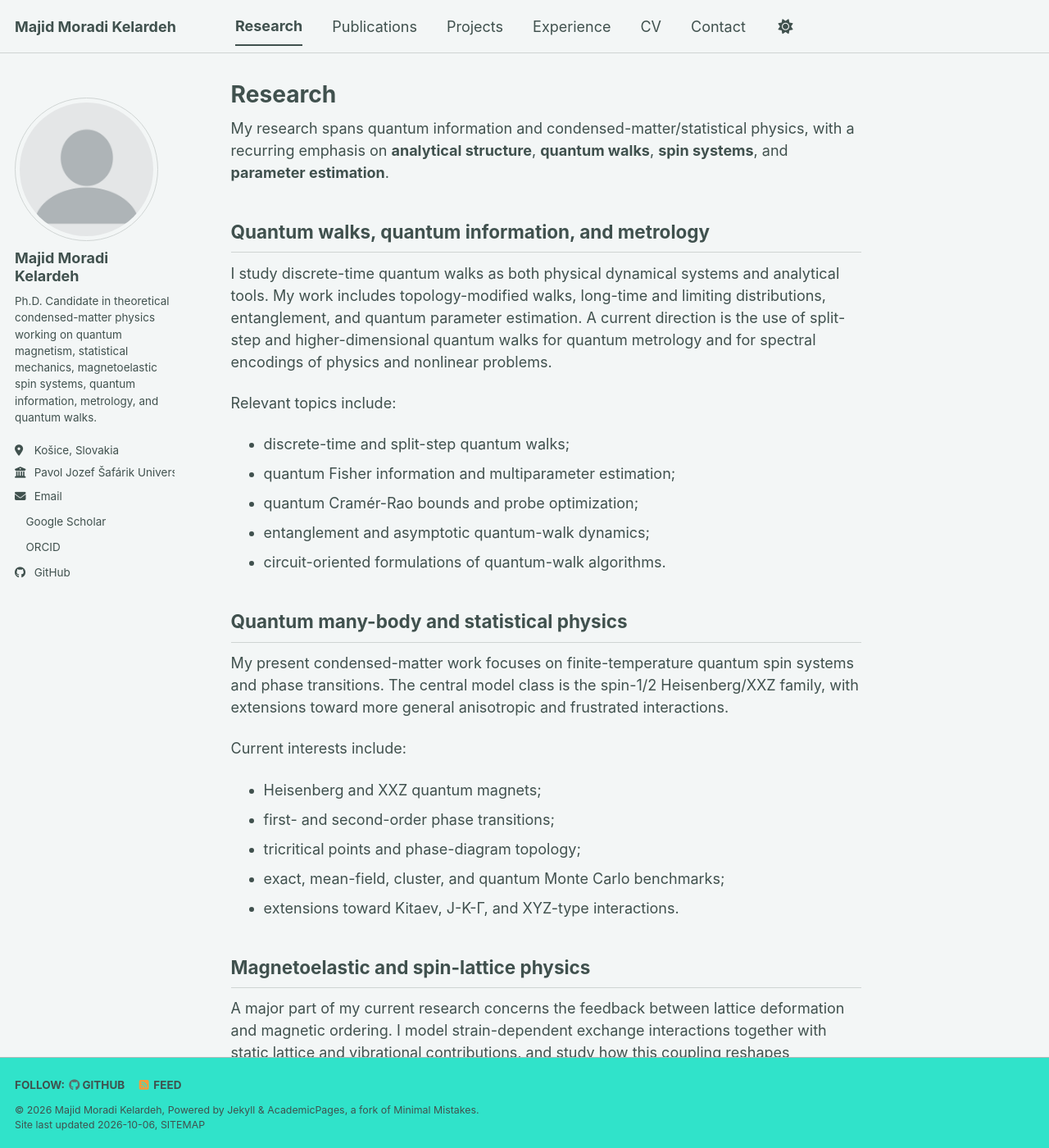
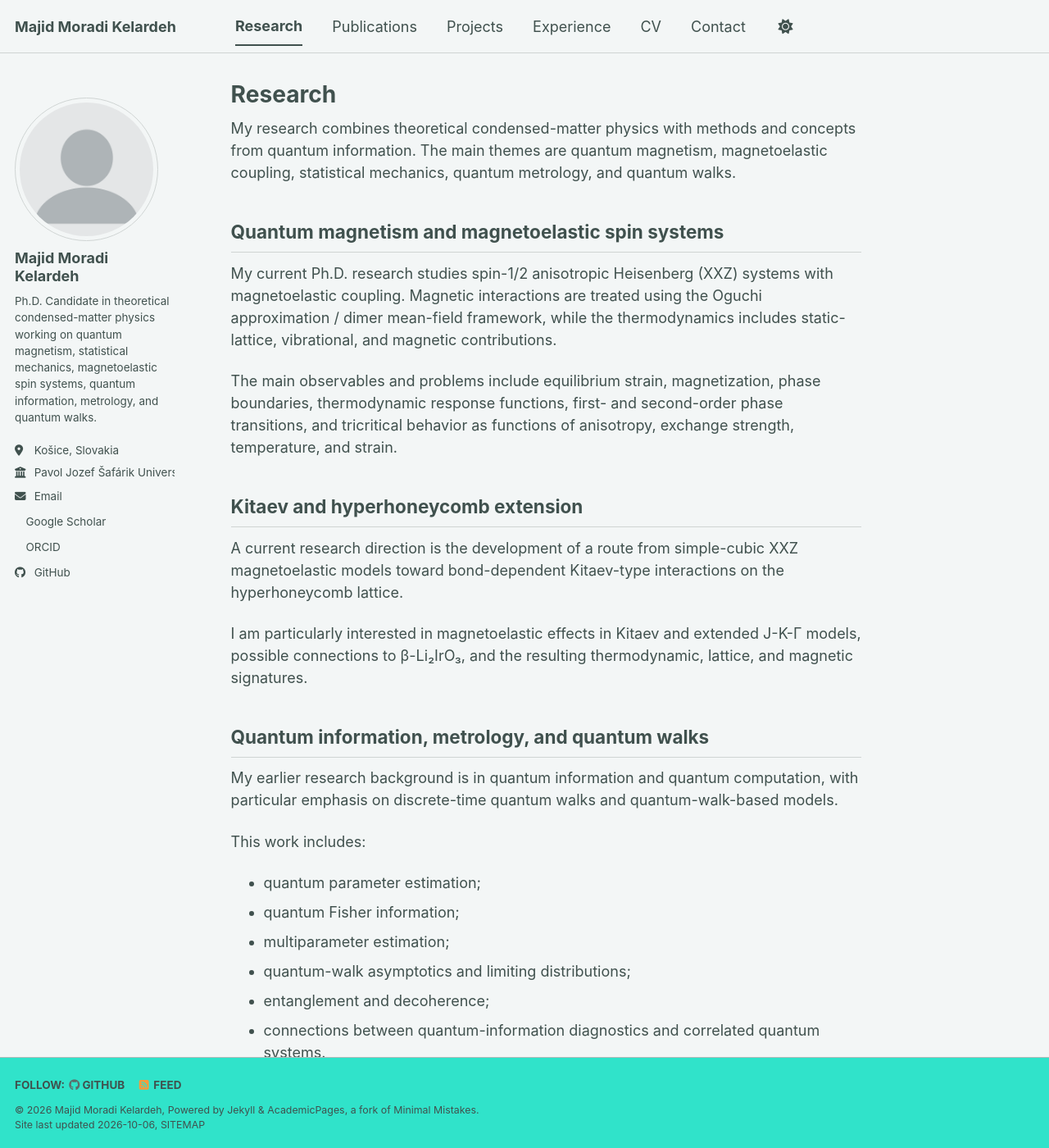
Before and after one commit to MKMajiid/mkmajiid.github.io, a Jekyll site: the page built from _pages/research.md, in a window 1280 px wide and 1400 px high. Shown: the whole window at 82% size. Built offline with Jekyll 4.4.1, drawn with Linux system fonts in a browser that asks for light colours; a style sheet for code colours, icons or effects is not loaded; some of the changed text lies outside the part shown.

Commit message:
Align research page with CV

```diff
--- a/_pages/research.md
+++ b/_pages/research.md
@@ -4,46 +4,35 @@ permalink: /research/
 author_profile: true
 ---
 
-My research spans quantum information and condensed-matter/statistical physics, with a recurring emphasis on **analytical structure**, **quantum walks**, **spin systems**, and **parameter estimation**.
+My research combines theoretical condensed-matter physics with methods and concepts from quantum information. The main themes are quantum magnetism, magnetoelastic coupling, statistical mechanics, quantum metrology, and quantum walks.
 
-## Quantum walks, quantum information, and metrology
+## Quantum magnetism and magnetoelastic spin systems
 
-I study discrete-time quantum walks as both physical dynamical systems and analytical tools. My work includes topology-modified walks, long-time and limiting distributions, entanglement, and quantum parameter estimation. A current direction is the use of split-step and higher-dimensional quantum walks for quantum metrology and for spectral encodings of physics and nonlinear problems.
+My current Ph.D. research studies spin-1/2 anisotropic Heisenberg (XXZ) systems with magnetoelastic coupling. Magnetic interactions are treated using the Oguchi approximation / dimer mean-field framework, while the thermodynamics includes static-lattice, vibrational, and magnetic contributions.
 
-Relevant topics include:
+The main observables and problems include equilibrium strain, magnetization, phase boundaries, thermodynamic response functions, first- and second-order phase transitions, and tricritical behavior as functions of anisotropy, exchange strength, temperature, and strain.
 
-- discrete-time and split-step quantum walks;
-- quantum Fisher information and multiparameter estimation;
-- quantum Cramér-Rao bounds and probe optimization;
-- entanglement and asymptotic quantum-walk dynamics;
-- circuit-oriented formulations of quantum-walk algorithms.
+## Kitaev and hyperhoneycomb extension
 
-## Quantum many-body and statistical physics
+A current research direction is the development of a route from simple-cubic XXZ magnetoelastic models toward bond-dependent Kitaev-type interactions on the hyperhoneycomb lattice.
 
-My present condensed-matter work focuses on finite-temperature quantum spin systems and phase transitions. The central model class is the spin-1/2 Heisenberg/XXZ family, with extensions toward more general anisotropic and frustrated interactions.
+I am particularly interested in magnetoelastic effects in Kitaev and extended J-K-Γ models, possible connections to β-Li₂IrO₃, and the resulting thermodynamic, lattice, and magnetic signatures.
 
-Current interests include:
+## Quantum information, metrology, and quantum walks
 
-- Heisenberg and XXZ quantum magnets;
-- first- and second-order phase transitions;
-- tricritical points and phase-diagram topology;
-- exact, mean-field, cluster, and quantum Monte Carlo benchmarks;
-- extensions toward Kitaev, J-K-Γ, and XYZ-type interactions.
+My earlier research background is in quantum information and quantum computation, with particular emphasis on discrete-time quantum walks and quantum-walk-based models.
 
-## Magnetoelastic and spin-lattice physics
+This work includes:
 
-A major part of my current research concerns the feedback between lattice deformation and magnetic ordering. I model strain-dependent exchange interactions together with static lattice and vibrational contributions, and study how this coupling reshapes thermodynamic stability and critical behavior.
+- quantum parameter estimation;
+- quantum Fisher information;
+- multiparameter estimation;
+- quantum-walk asymptotics and limiting distributions;
+- entanglement and decoherence;
+- connections between quantum-information diagnostics and correlated quantum systems.
 
-Topics include:
+## Theoretical and computational methods
 
-- magnetoelastic coupling and strain-dependent exchange;
-- Morse lattice potentials;
-- Einstein and generalized phonon descriptions;
-- coupled magnetic-elastic-vibrational free energies;
-- pressure, deformation, and phase-boundary control.
+My work uses statistical-mechanical modelling, quantum spin Hamiltonians and lattice models, mean-field and Oguchi approximations, phase-transition and tricritical-point analysis, nonlinear root finding, continuation and branch tracking, optimization, high-precision computation, quantum Fisher information, and quantum-walk modelling.
 
-## Analytical and computational methods
-
-I combine analytical derivations with reproducible scientific computing. My work uses Python-based numerical analysis, symbolic algebra, nonlinear equation solving, continuation methods, phase-diagram construction, and quantum Monte Carlo for independent benchmarking.
-
-I am particularly interested in methods that preserve transparent physical interpretation while extending the reach of analytical calculations.
+The main computational environment is Python with Qiskit, Cirq, NumPy, SciPy, SymPy, mpmath, Matplotlib, and Jupyter. I also have experience with Maple, MATLAB, C, C++, COMSOL, and SolidWorks.
```
